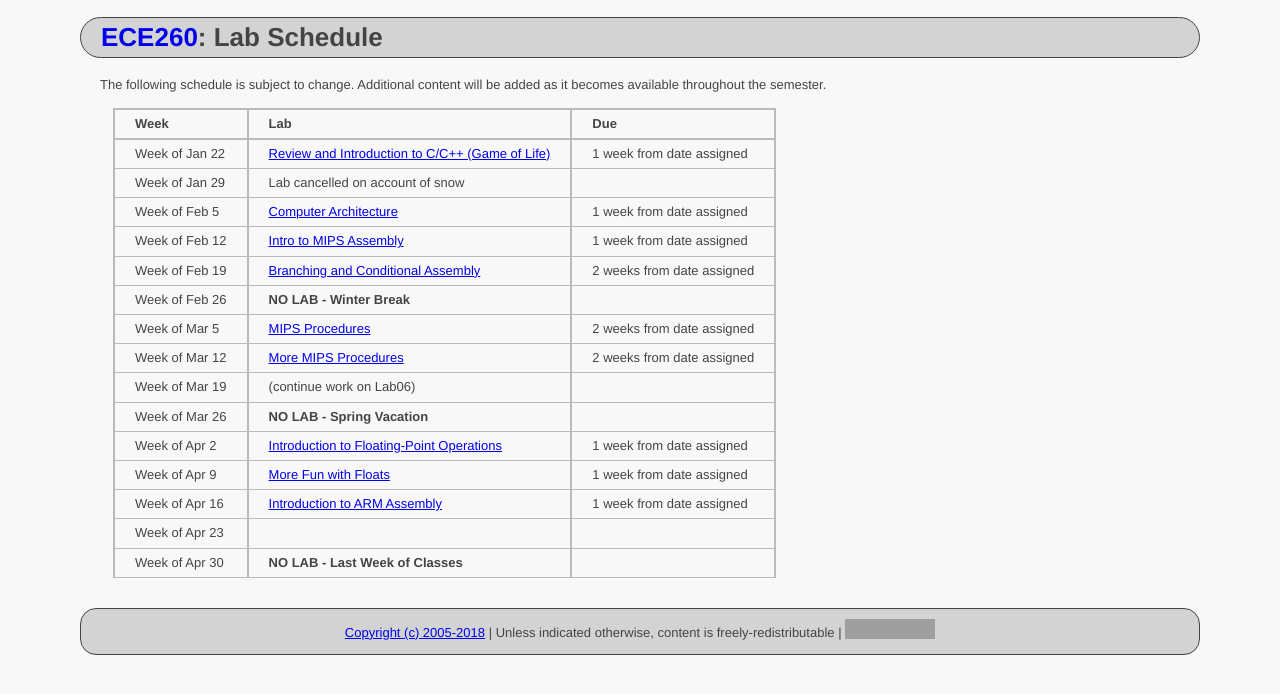
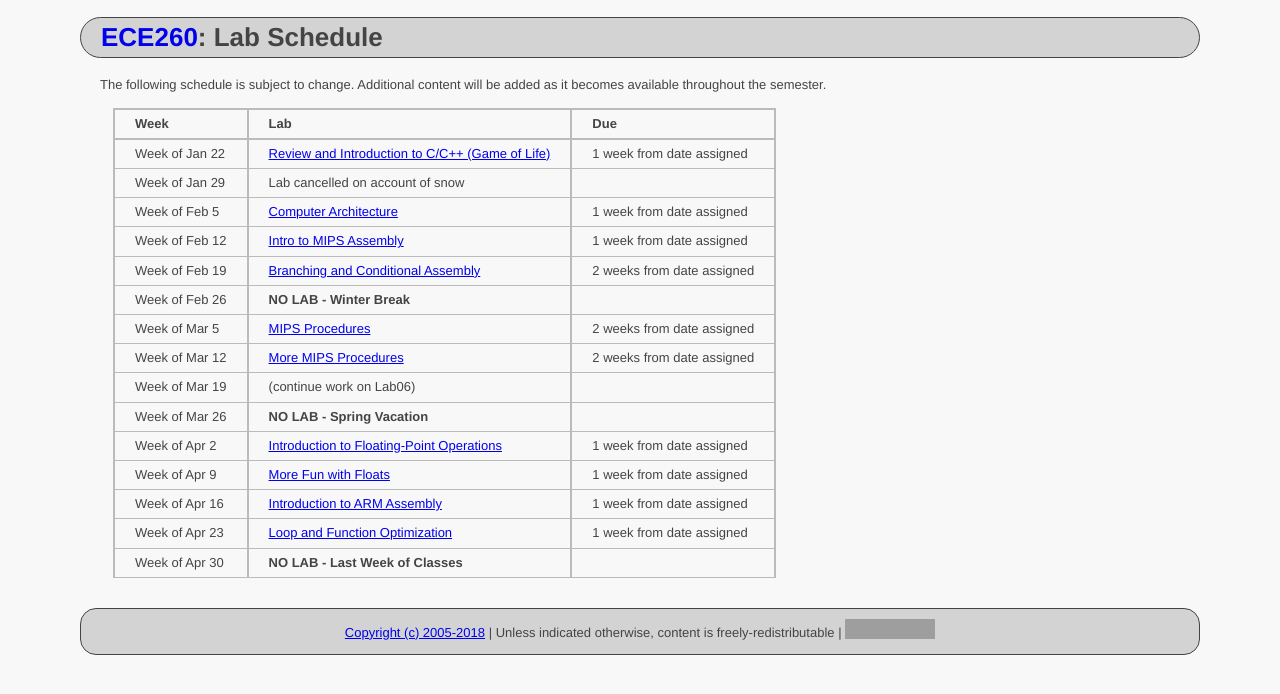
Before and after one commit to ycpcs/ece260-spring2018, a Jekyll site: the page built from schedule_lab.md, in a window 1280 px wide. Shown: the top 694 px of the page. Built offline with Jekyll 4.4.1, drawn with Linux system fonts in a browser that asks for light colours; grey boxes are pictures that could not be loaded.

Commit message:
added lab10

```diff
--- a/schedule_lab.md
+++ b/schedule_lab.md
@@ -23,7 +23,7 @@ Week of Mar 26 |  **NO LAB - Spring Vacation**
 Week of Apr 2  |  [Introduction to Floating-Point Operations](labs/lab07.html)          |  1 week from date assigned  <!-- lab 7 -->
 Week of Apr 9  |  [More Fun with Floats](labs/lab08.html)                               |  1 week from date assigned  <!-- lab 8 -->
 Week of Apr 16 |  [Introduction to ARM Assembly](labs/lab09.html)                       |  1 week from date assigned  <!-- lab 9 -->
-Week of Apr 23 |                                                                        |  <!-- lab 10 -->
+Week of Apr 23 |  [Loop and Function Optimization](labs/lab10.html)                     |  1 week from date assigned  <!-- lab 10 -->
 Week of Apr 30 |  **NO LAB - Last Week of Classes**                                     |
 
 
```
